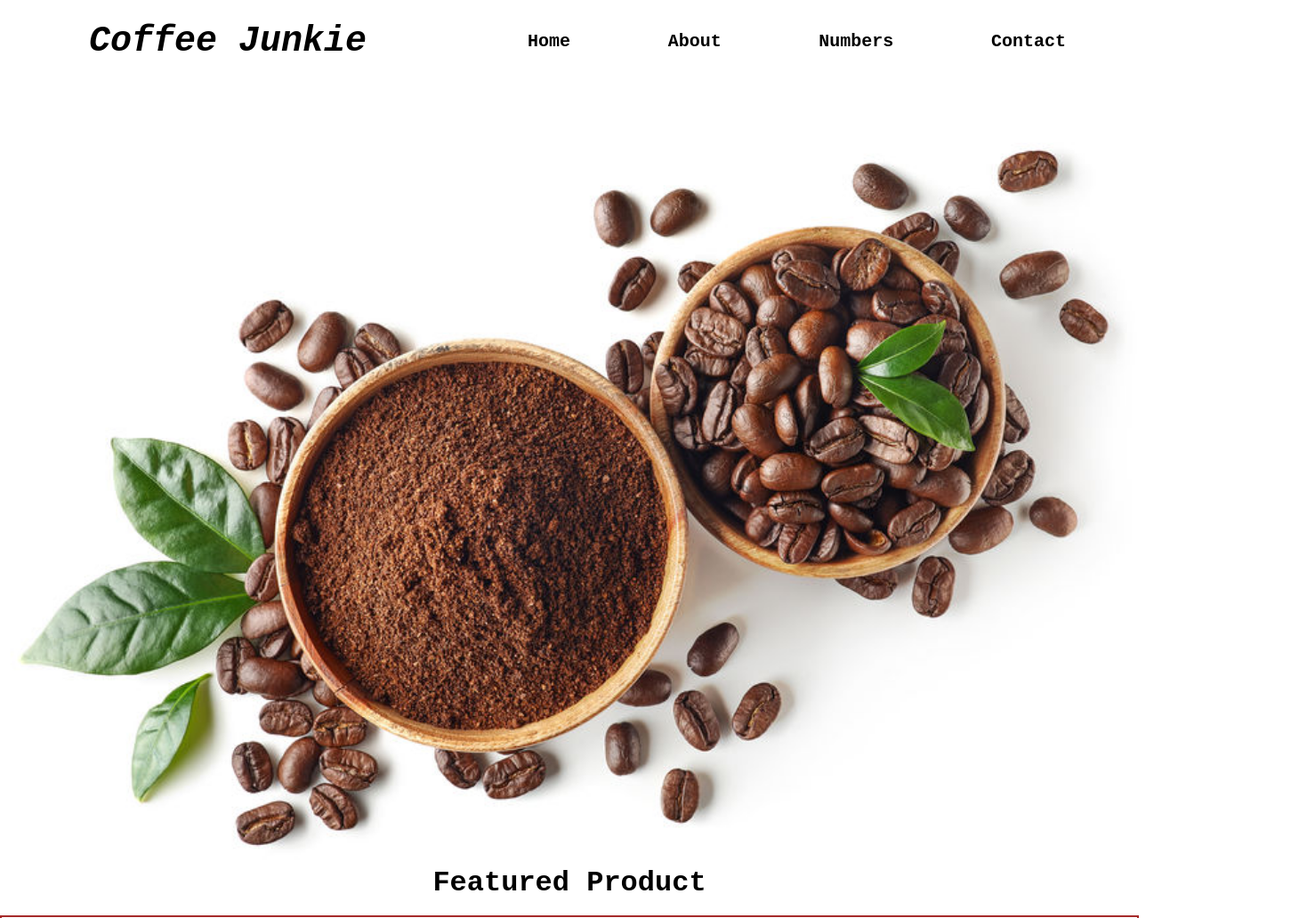
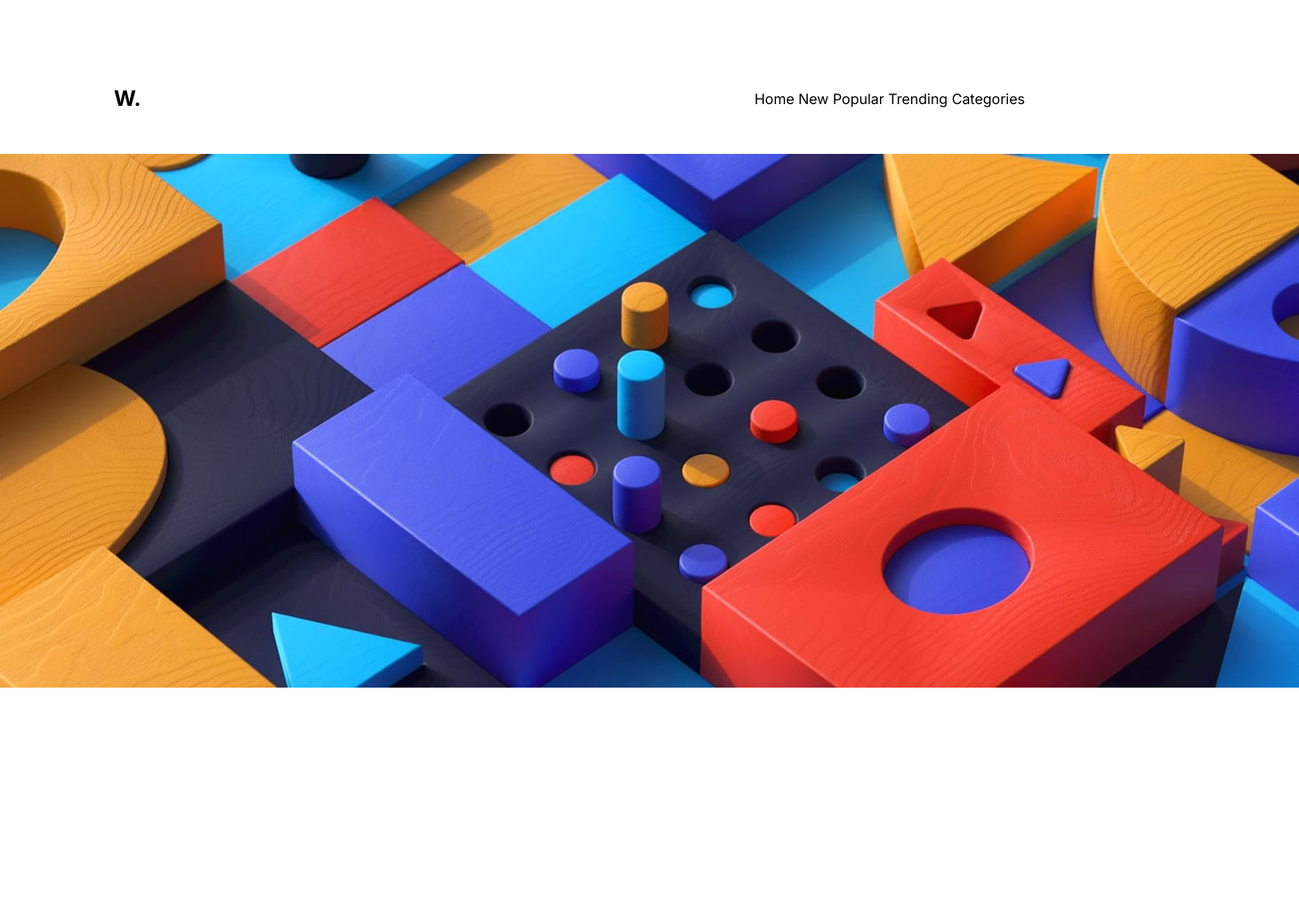
Before and after one commit to Chiskie/coffee-junkie, a plain HTML site: page index.html in a window 1280 px wide. Shown: the top 1032 px of the page at 89% size, 1460 px wide, since content can reach past the window. After the commit the page ends 800 px from the top, so only its background shows below. Drawn offline with Linux system fonts and the light colour scheme; a web font is replaced by a local one.

Commit message:
News-Homepage

```diff
--- a/index.css
+++ b/index.css
@@ -1,4 +1,4 @@
-@import url('https://fonts.googleapis.com/css2?family=Xanh+Mono:ital@0;1&display=swap');
+@import url('https://fonts.googleapis.com/css2?family=Inter:wght@400;700;800&display=swap');
 
 * {
     margin: 0;
@@ -7,81 +7,40 @@
 }
 
 body {
-    font-family: 'Xanh Mono', monospace;
+font-family: 'Inter', sans-serif;
+font-weight: 500;
+font-size: 16px;
 }
 
 /* navigation bar style */
-.nav-bar {
+.navbar{
     display: flex;
     justify-content: space-between;
     align-items: center;
-    margin-top: 1.5rem;
-    margin-right: 2rem;
+    padding-top: 3rem;
+    padding-left: 5rem;
+    padding-right: 5rem;
+    margin: 3rem;
+}
+.navlinks{
+    list-style: none;
 }
 
-#logo {
-    margin-left: 100px;
-    font-size: 40px;
-    color: black;
-    font-style: italic;
+.navlinks a{
+text-decoration: none;
+color: black;
 }
 
-nav ul li a {
-    text-decoration: none;
-    color: black;
-    font-weight: bold;
-
+.navlinks li {
+    display: inline-block;
+    justify-content: space-evenly;
 
 }
 
-ul {
-    list-style-type: none;
+.navlinks li a{
+    transition: all 0.3s ease 0s;
+
 }
-
-li {
-    display: inline;
-    font-size: 20px;
-    margin: 0 50px;
+.navlinks li a:hover {
+color: brown;
 }
-
-a:hover {
-    cursor: pointer;
-    color: brown;
-}
-
-.top {
-    margin-top: 80px;
-}
-
-.product h1 {
-    text-align: center;
-}
-
-.first {
-    border: 2px solid brown;
-    padding: 50px;
-}
-
-.first h2 {
-    text-align: center;
-}
-
-.first img {
-    min-height: 130vh;
-    padding: 50px, 0px;
-    margin: 0px, 50px;
-    float: left;
-}
-
-.first p {
-    clear: left;
-}
-
-.second {
-    text-align: center;
-    border: 2px solid brown;
-}
-
-.third {
-    text-align: center;
-}
--- a/index.html
+++ b/index.html
@@ -10,30 +10,47 @@
 </head>
 
 <body>
+    <nav class="navbar">
+        <h1>W.</h1>
+        <div class="navlinks">
+            <ul>
+                <li><a href="#">Home</a></li>
+                <li><a href="#">New</a></li>
+                <li><a href="#">Popular</a></li>
+                <li><a href="#">Trending</a></li>
+                <li><a href="#">Categories</a></li>
+
+            </ul>
+            </nav>
+
+        </div>
+        <main>
+            <div class="gaming">
+                <img class="web-game" src="./images/image-web-3-desktop.jpg" alt="">
+            </div>
+        </main>
 
 
-    <nav class="nav-bar">
-        <h1 id="logo">Coffee Junkie</h1>
-        <div class="nav-links">
-            <ul>
-                <li><a href="index.html">Home</a></li>
-                <li><a href="about.html">About</a></li>
-                <li><a href="numbers.html">Numbers</a></li>
-                <li><a href="contact.html">Contact</a></li>
-            </ul>
-        </div>
-    </nav>
 
-    <main>
+
+
+
+
+</body>
+
+</html>
+
+
+<!-- <main>
     <div class="container">
         <div class="top">
-                <img class="houseblend" src="../images/houseblend.jpeg" width="100%" alt="House Blend">
+            <img class="houseblend" src="./images/houseblend.jpeg" width="100%" alt="House Blend">
             <br />
         </div>
 
     </div>
     <div class="product">
-            <h1>Featured Product</h1>
+        <h1>Featured Product</h1>.
         <br />
     </div>
 
@@ -64,7 +81,7 @@
         <h2> Arabica Coffee</h2>
         <br />
 
-            <img class="arabicacoffee" src="./images/arabicacoffee.jpeg" alt="Arabica Coffee">
+        <img class="arabicacoffee" src="./images/arabica.jpg" alt="Arabica Coffee" width="100%">
         <p>Lorem ipsum dolor sit amet, consectetur adipisicing elit. Nemo eaque ratione temporibus quam, itaque quae
             ea beatae
             praesentium adipisci. Incidunt at pariatur soluta sequi facilis, modi possimus? Voluptatum repellat,
@@ -107,12 +124,4 @@
     </div>
 
     <h3><a href="#logo ">Back To The Top</a></h3>
-    </main>
-
-
-
-
-
-</body>
-
-</html>
+</main> -->
```
Also changed, not shown: images/active-states.jpg (added), images/colombianroast.jpeg (deleted), images/frenchroast.jpeg (deleted), images/houseblend.jpeg (deleted), images/housecoffee.jpeg (deleted), images/image-gaming-growth.jpg (added), images/image-retro-pcs.jpg (added), images/image-top-laptops.jpg (added), images/image-web-3-desktop.jpg (added), 2 other files. Lines whose indentation alone changed are shown as unchanged.
